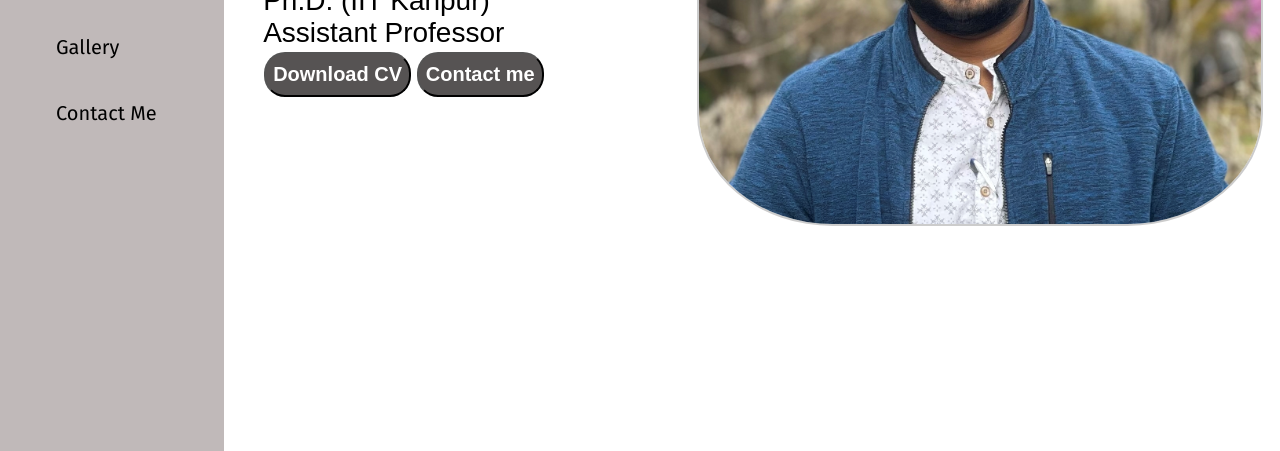
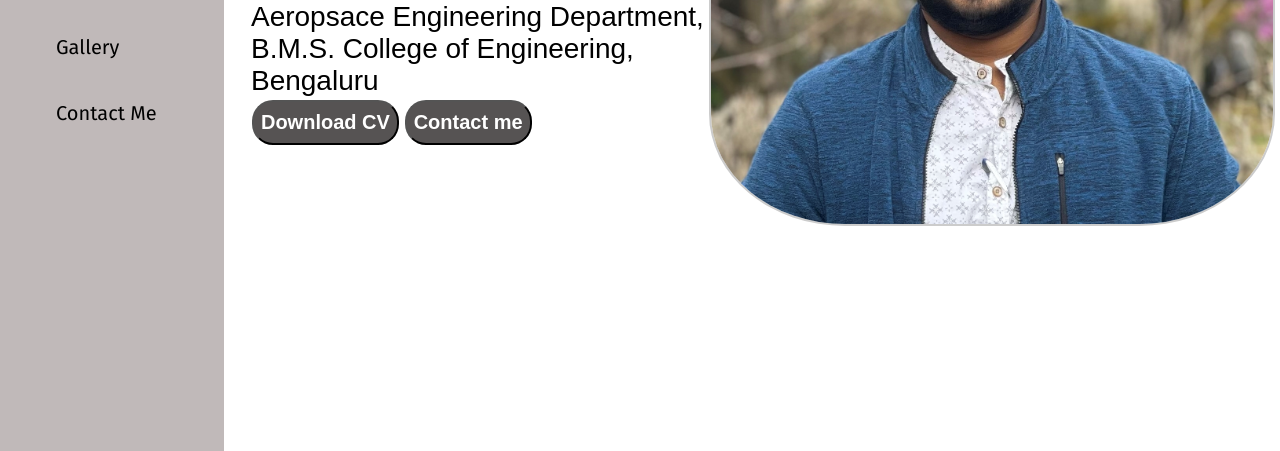
Before and after one commit to kkk26may/portfolio, a plain HTML site: page index.html in a window 1280 px wide. Shown: the part 349-800 px from the top of the page. Drawn offline with Linux system fonts and the light colour scheme.

Commit message:
Update index.html

```diff
--- a/index.html
+++ b/index.html
@@ -32,6 +32,7 @@
             <div class="name">Dr. Kishore Kumar Kammara</div>
             <div class="about">Ph.D. (IIT Kanpur)</div>
             <div class="about">Assistant Professor</div>
+            <div class="about">Aeropsace Engineering Department, B.M.S. College of Engineering, Bengaluru</div>
             <div class="buttons">
               <button onclick="window.open('./info/myresume.pdf')">
                 Download CV
```
